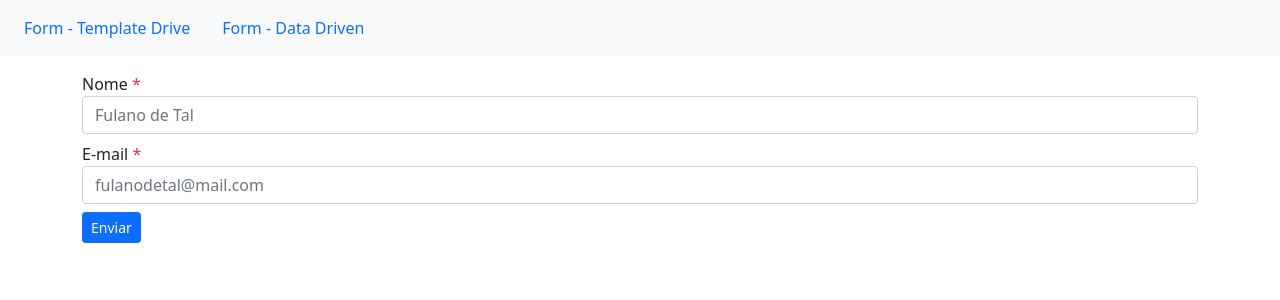
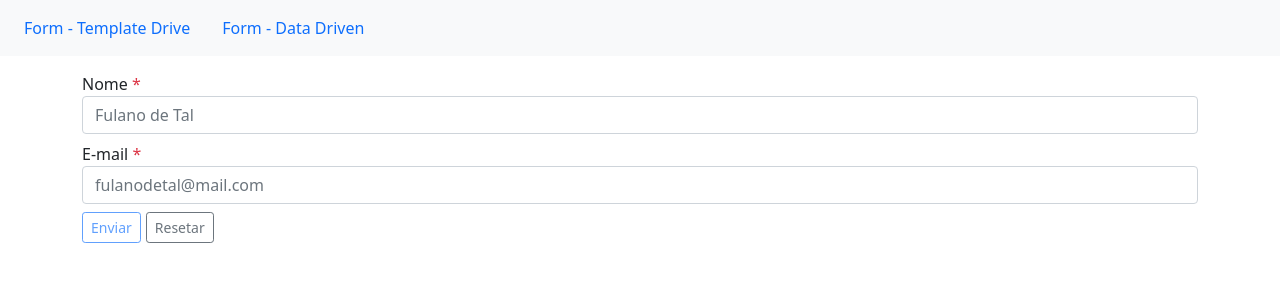
Before and after one commit to felipegueller/angular-2-loiane, an Angular app in the folder angular-forms/: page /templateForm in a window 1280 px wide. Shown: the top 300 px of the page. Built offline with nearby package versions, Linux system fonts and the light colour scheme.

Commit message:
:sparkles: feat: applying the logic to block send invalid form

```diff
--- a/angular-forms/src/app/template-form/template-form.component.html
+++ b/angular-forms/src/app/template-form/template-form.component.html
@@ -16,7 +16,10 @@
       required
       #name="ngModel"
     />
-    <div class="invalid-feedback" *ngIf="!name.valid && (name.touched || name.dirty)">
+    <div
+      class="invalid-feedback"
+      *ngIf="!name.valid && (name.touched || name.dirty)"
+    >
       Nome é obrigatório!
     </div>
   </div>
@@ -39,10 +42,21 @@
       email
       #email="ngModel"
     />
-    <div class="invalid-feedback" *ngIf="!email.valid && (email.touched || email.dirty)">
+    <div
+      class="invalid-feedback"
+      *ngIf="!email.valid && (email.touched || email.dirty)"
+    >
       E-mail inválido!
     </div>
   </div>
 
-  <button type="submit" class="btn btn-sm btn-primary">Enviar</button>
+  <button
+    type="submit"
+    class="btn btn-sm btn-outline-primary"
+    [disabled]="!form.valid"
+  >
+    Enviar
+  </button>
+
+  <button class="btn btn-sm btn-outline-secondary" type="reset" style="margin-left: 5px;">Resetar</button>
 </form>
```
Also changed, not shown: angular-forms/src/app/template-form/template-form.component.css (line endings or trailing spaces).
